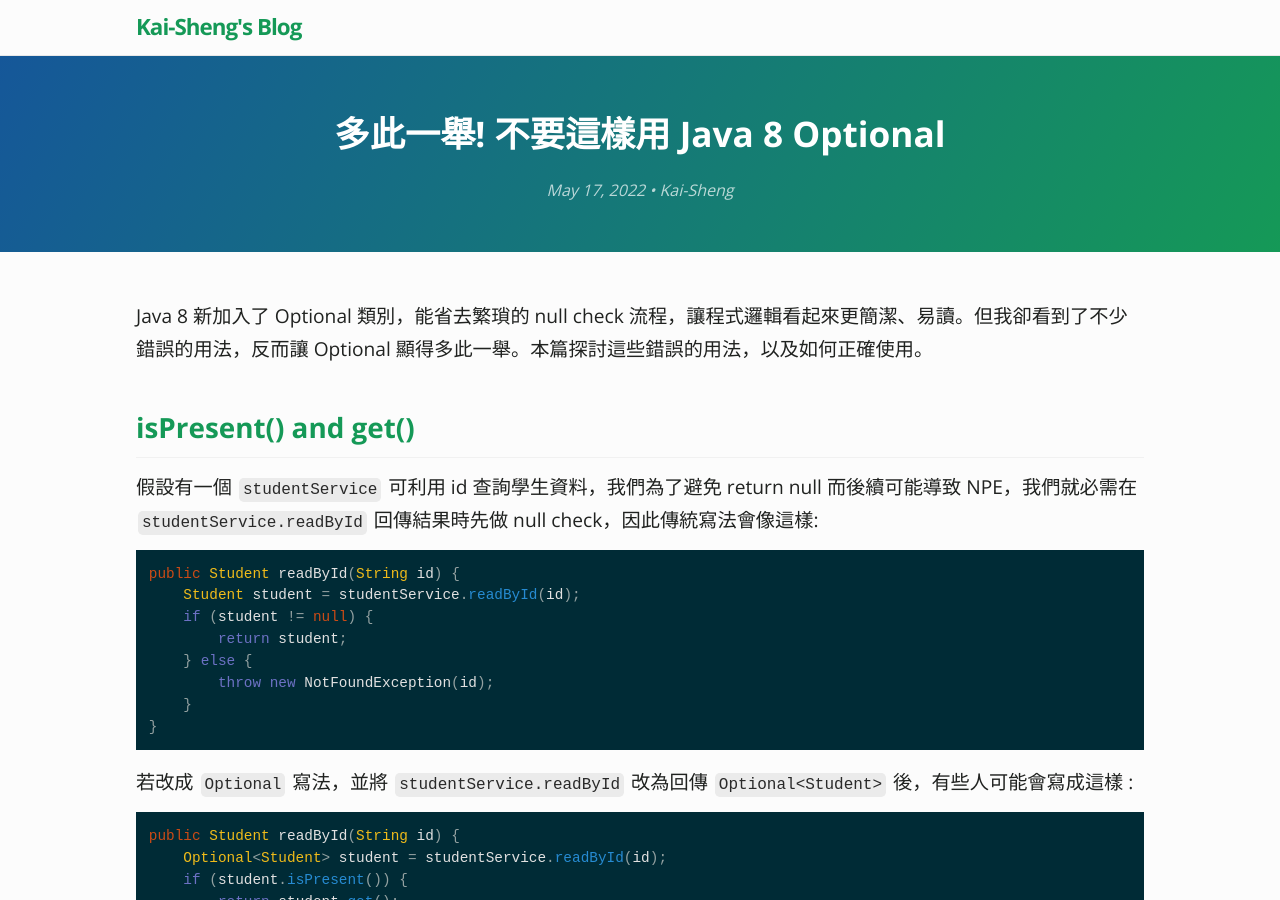
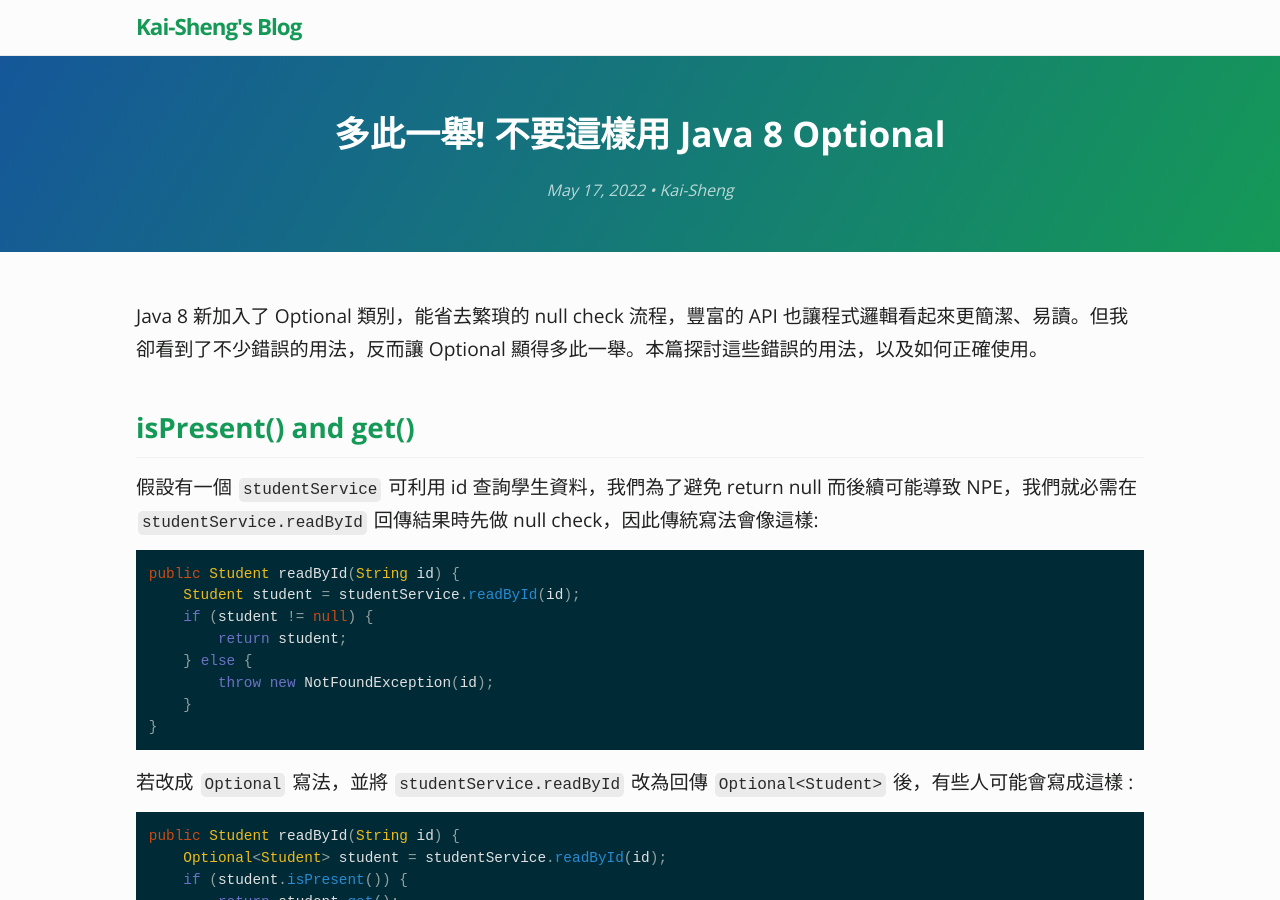
Before and after one commit to KaiSheng714/KaiSheng714.github.io, a Jekyll site: the page built from _posts/2022-05-17-misuse-of-java8-optional.md, in a window 1280 px wide and 900 px high. Built offline with Jekyll 4.4.1, drawn with Linux system fonts in a browser that asks for light colours; comment, search, counter and statistics services are not loaded; some of the changed text lies outside the part shown.

Commit message:
optional

````diff
--- a/_posts/2022-05-17-misuse-of-java8-optional.md
+++ b/_posts/2022-05-17-misuse-of-java8-optional.md
@@ -7,7 +7,7 @@
 categories: [Design, Java]
 image: /assets/image/site-image-small.png
 ---
-Java 8 新加入了 Optional 類別，能省去繁瑣的 null check 流程，讓程式邏輯看起來更簡潔、易讀。但我卻看到了不少錯誤的用法，反而讓 Optional 顯得多此一舉。本篇探討這些錯誤的用法，以及如何正確使用。
+Java 8 新加入了 Optional 類別，能省去繁瑣的 null check 流程，豐富的 API 也讓程式邏輯看起來更簡潔、易讀。但我卻看到了不少錯誤的用法，反而讓 Optional 顯得多此一舉。本篇探討這些錯誤的用法，以及如何正確使用。
 
 ## **isPresent() and get()**
 假設有一個 `studentService` 可利用 id 查詢學生資料，我們為了避免 return null 而後續可能導致 NPE，我們就必需在 `studentService.readById` 回傳結果時先做 null check，因此傳統寫法會像這樣:
@@ -125,13 +125,6 @@
 
 這樣容易造成程式複雜與混淆，比較好的方式是：如果真的沒有回傳值，那就回傳一個**空的容器**就好了：
 
-```java
-public List<Student> readAllStudentsInClass(String classId) {
-    // ...
-    return result.isEmpty() ? Collections.emptyList(): new ArrayList<>(result);
-}
-```
-
 ## **Map and Optional**
 不要將 Optional 放入 Map，例如 `Map<String, Optional<Student>>`，原因和上述類似，在呼叫 `map.get(key)` 的回傳值會是:
 - Optional (可能有 Student 與可能沒有 Student)
````
